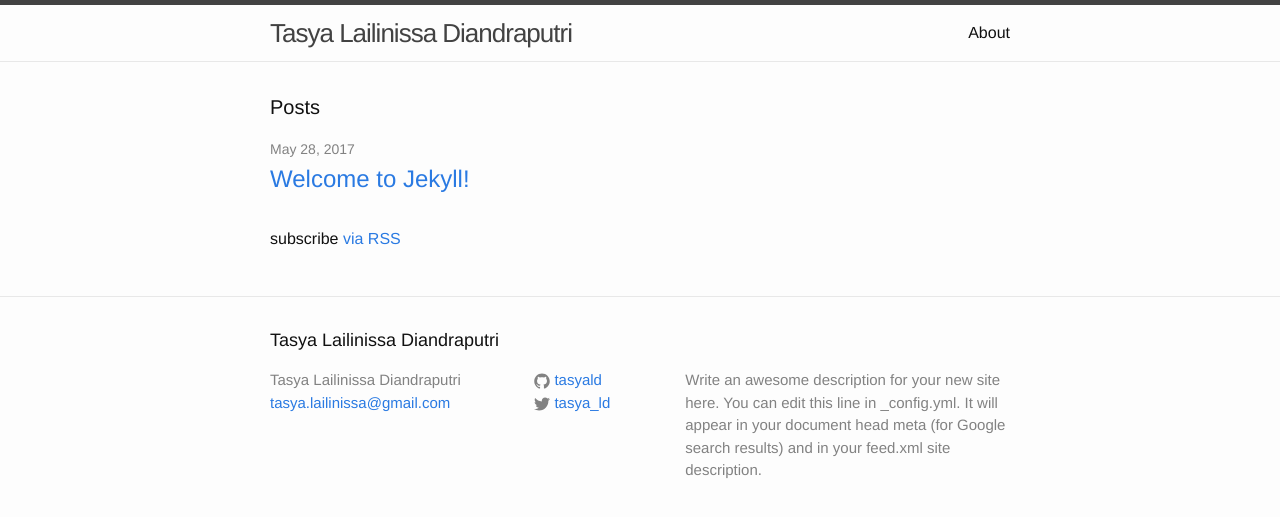
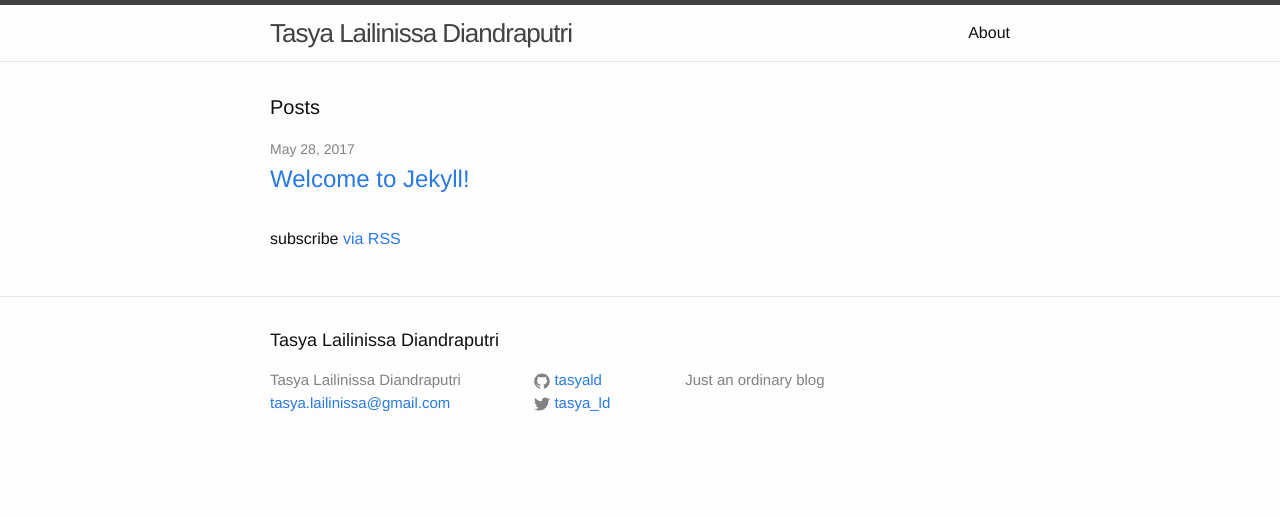
Before and after one commit to tasyald/tasyald.github.io, a Jekyll site: the page built from index.html, in a window 1280 px wide. Shown: the top 517 px of the page. Built offline with Jekyll 4.4.1, drawn with Linux system fonts in a browser that asks for light colours.

Commit message:
Change description

```diff
--- a/_config.yml
+++ b/_config.yml
@@ -9,9 +9,7 @@
 title: Tasya Lailinissa Diandraputri
 email: tasya.lailinissa@gmail.com
 description: > # this means to ignore newlines until "baseurl:"
-  Write an awesome description for your new site here. You can edit this
-  line in _config.yml. It will appear in your document head meta (for
-  Google search results) and in your feed.xml site description.
+  Just an ordinary blog
 baseurl: "" # the subpath of your site, e.g. /blog
 url: "http://yourdomain.com" # the base hostname & protocol for your site
 twitter_username: tasya_ld
```
